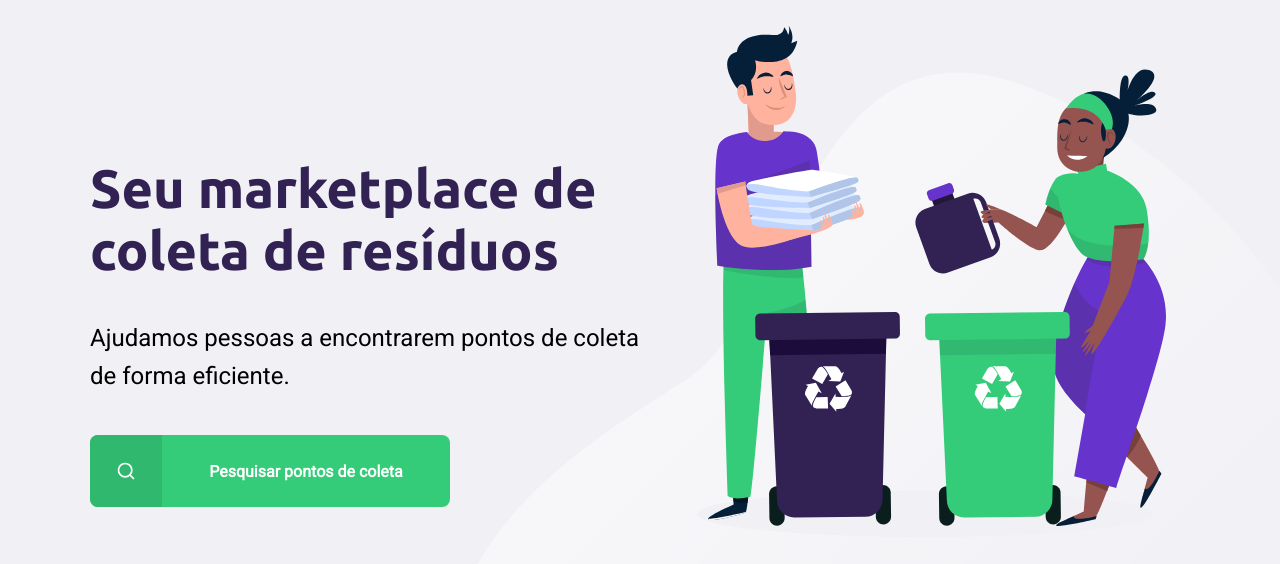
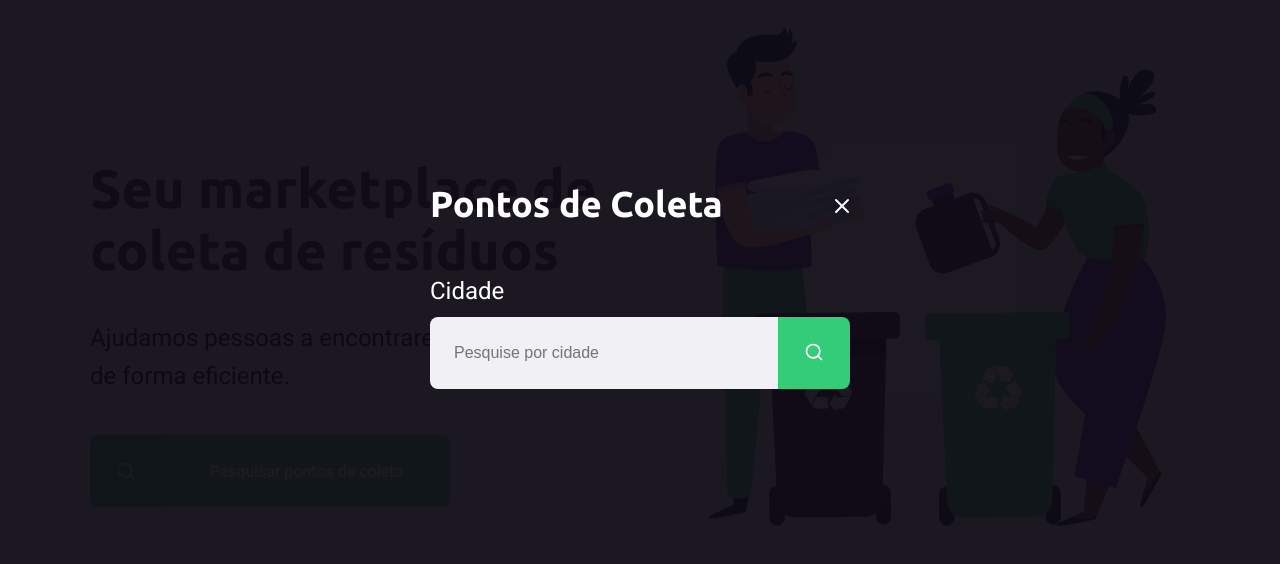
Before and after one commit to Gilmara-Git/Ecoleta, a plain HTML site: page index.html in a window 1280 px wide. Both pictures are taken after a click on the link "Pesquisar pontos de coleta". Shown: the part 114-678 px from the top of the page. Drawn offline with Linux system fonts and the light colour scheme.

```diff
--- a/index.html
+++ b/index.html
@@ -8,6 +8,7 @@
 
     <link rel="stylesheet" href="/styles/main.css">
     <link rel="stylesheet" href="/styles/home.css">
+    <link rel="stylesheet" href="/styles/modal.css"/>
     <link rel="stylesheet" href="/styles/responsive.css">
 </head>
 <body>
@@ -17,7 +18,7 @@
     <div class="content">
         <header>
            <img src="/assets/logo.svg" alt="Logomarca">
-            <a href="#">
+            <a href="create-point.html">
                 <span></span>
                 Cadastre um ponto de coleta</a>
         </header>
@@ -36,7 +37,31 @@
 
     </div>
 
+    <div id="modal" class="hide">
+        <div class="content">
+            <div class="header">
+                    <h1>Pontos de Coleta</h1>
+                    <a href="#">Fechar</a>
+            </div>
+
+            <form action="/search-results.html">
+                <!-- O label é inline-block- No Css colocamos display: block para pegar a margin-bottom -->
+                <label for="search">Cidade</label>
+                <div class="search field">
+                    <input type="text"
+                    name="search"
+                    placeholder="Pesquise por cidade"/>
+                    <button>
+                        <img src="/assets/search.svg" alt="Buscar"/>
+                    </button>
+                </div>
+
+            </form>
+        </div>
+    </div>
 </div>
+
+<script src="/scripts/index.js"></script>
 
 </body>
 </html>
--- a/styles/create-point.css
+++ b/styles/create-point.css
@@ -84,7 +84,7 @@
 
 form input, form select {
 
-    background-color: #f0f0f5;
+    background-color: var(--background-color);
     border: 0;
     padding: 16px 24px;
     font-size: 16px;
--- a/styles/main.css
+++ b/styles/main.css
@@ -4,6 +4,7 @@
 
   --title-color: #322153;
   --primary-color: #34cb79;
+  --background-color: #f0f0f5;
 }
 
 * {
--- a/styles/responsive.css
+++ b/styles/responsive.css
@@ -27,6 +27,16 @@
 
   }
 
+  #page-search-results .cards {
+
+    grid-template-columns: 1fr;
+  }
+
+  #page-search-results .cards img {
+
+    height: 250px;
+  }
+
 }
 
 
```
Also changed, not shown: create-point.html (+1 -1 lines), README.md, styles/home.css (line endings or trailing spaces).
